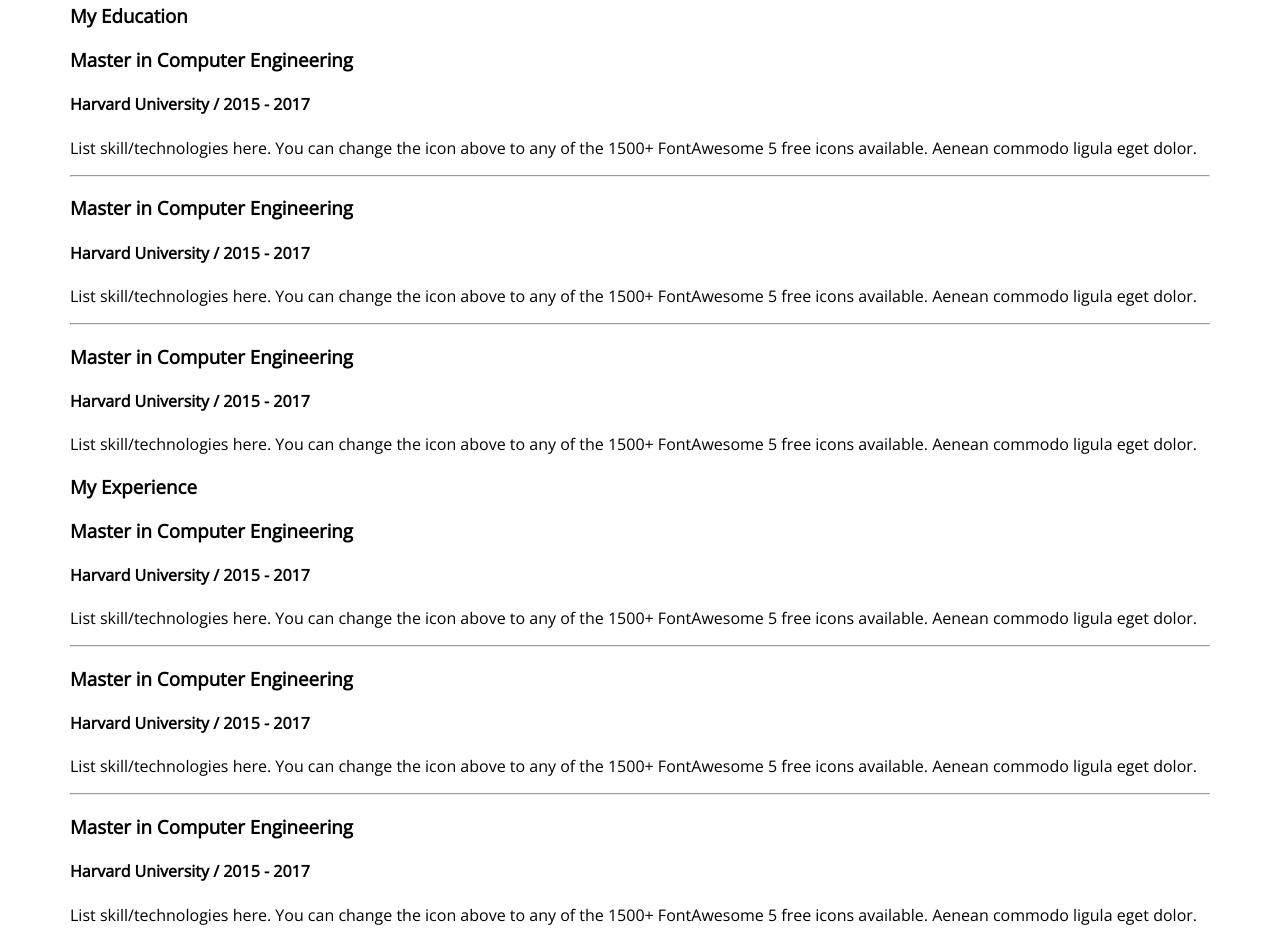
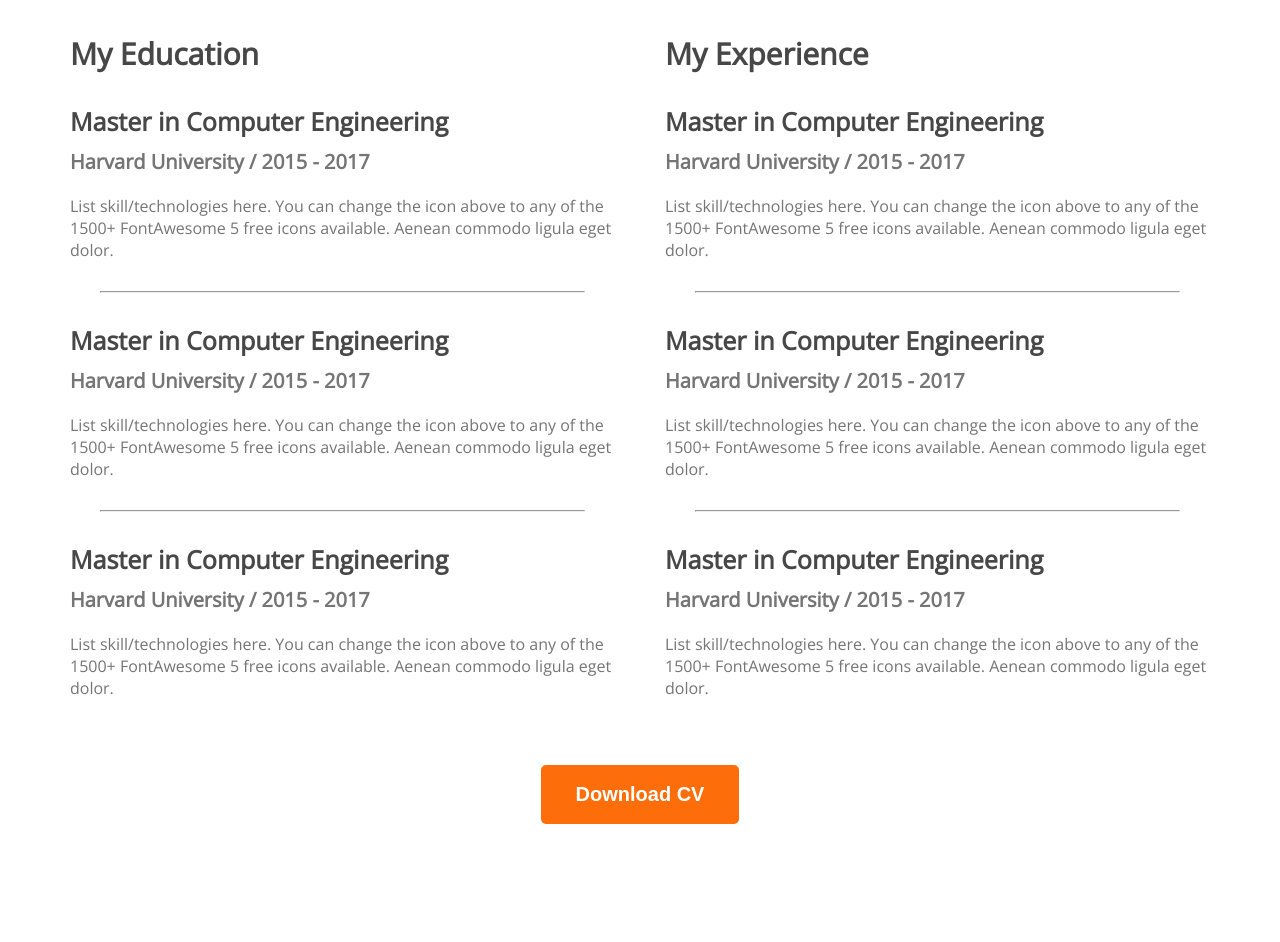
Before and after one commit to Tushar2024/web-developer-portfolio, a plain HTML site: page index.html in a window 1280 px wide. Shown: the part 2334-3276 px from the top of the page. After the commit the page ends 3158 px from the top, so only its background shows below. Drawn offline with nearby package versions, Linux system fonts and the light colour scheme.

Commit message:
finish the resume section

```diff
--- a/index.html
+++ b/index.html
@@ -155,6 +155,9 @@
 
                 </div>
                </div>
+               <div class="download-cv">
+                <button class="btn-primary">Download CV</button>
+              </div>
          </section>
     </main>
  <!-- main part end  -->
--- a/styles/portfolio.css
+++ b/styles/portfolio.css
@@ -160,8 +160,45 @@ main section{
 
 /* resume styles */
 
-/* .resume-column{
+.resume-container{
+    display: flex;
+    gap: 50px;
+}
+.resume-column{
+
+    /* color: #474747;
+    font-size: 30px;
+    font-weight: 700; */
+}
+.resume-colunm-title{
     color: #474747;
     font-size: 30px;
     font-weight: 700;
-} */
+}
+.resume-item-title{
+    color: #474747;
+    font-size: 25px;
+    font-weight: 700;
+    margin-bottom: 10px;
+}
+.resume-item-institute{
+    color: #757575;
+    font-size: 20px;
+    font-weight: 600;
+    margin-top: 0;
+    margin-bottom: 20px;
+}
+.resume-item-description{
+    color: #757575;
+    /*  */
+}
+.resume-container hr{
+    margin: 30px;
+}
+
+.download-cv{
+    text-align: center ;
+    margin-top: 50px;
+   }
+
+/* Footer Related Styles */
```
